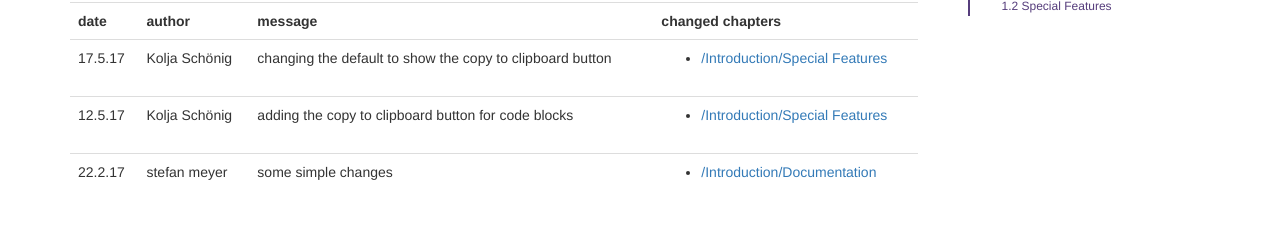
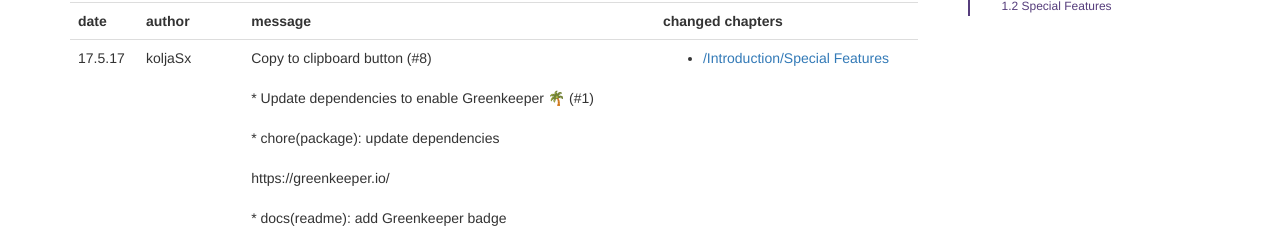
Before and after one commit to timbru31/count-docu, a plain HTML site: page index.html in a window 1280 px wide. Shown: the part 410-660 px from the top of the page. Drawn offline with Linux system fonts and the light colour scheme.

Commit message:
Deploy to GitHub Pages: 7693c91531dc6b7338d8ec42c0c86165368046e6

```diff
--- a/index.html
+++ b/index.html
@@ -45,20 +45,8 @@
                     </tr>
                         <tr>
                             <td>17.5.17</td>
-                            <td>Kolja Schönig </td>
-                            <td>    changing the default to show the copy to clipboard button<BR><BR></td>
-                            <td>
-                                <ul>
-                                        <li>
-                                                <a href="#_introduction_special_features">/Introduction/Special Features</a>
-                                        </li>
-                                </ul>
-                            </td>
-                        </tr>
-                        <tr>
-                            <td>12.5.17</td>
-                            <td>Kolja Schönig </td>
-                            <td>    adding the copy to clipboard button for code blocks<BR><BR></td>
+                            <td>koljaSx </td>
+                            <td>    Copy to clipboard button (#8)<BR>    <BR>    * Update dependencies to enable Greenkeeper 🌴 (#1)<BR>    <BR>    * chore(package): update dependencies<BR>    <BR>    https://greenkeeper.io/<BR>    <BR>    * docs(readme): add Greenkeeper badge<BR>    <BR>    https://greenkeeper.io/<BR>    <BR>    * Update README.md (#2)<BR>    <BR>    Added pandoc install link<BR>    <BR>    * Update README.md<BR>    <BR>    * adding the copy to clipboard button for code blocks<BR>    <BR>    * changing the default to show the copy to clipboard button<BR><BR></td>
                             <td>
                                 <ul>
                                         <li>
```
Also changed, not shown: pdf.html (+2 -14 lines), 1 other file.
